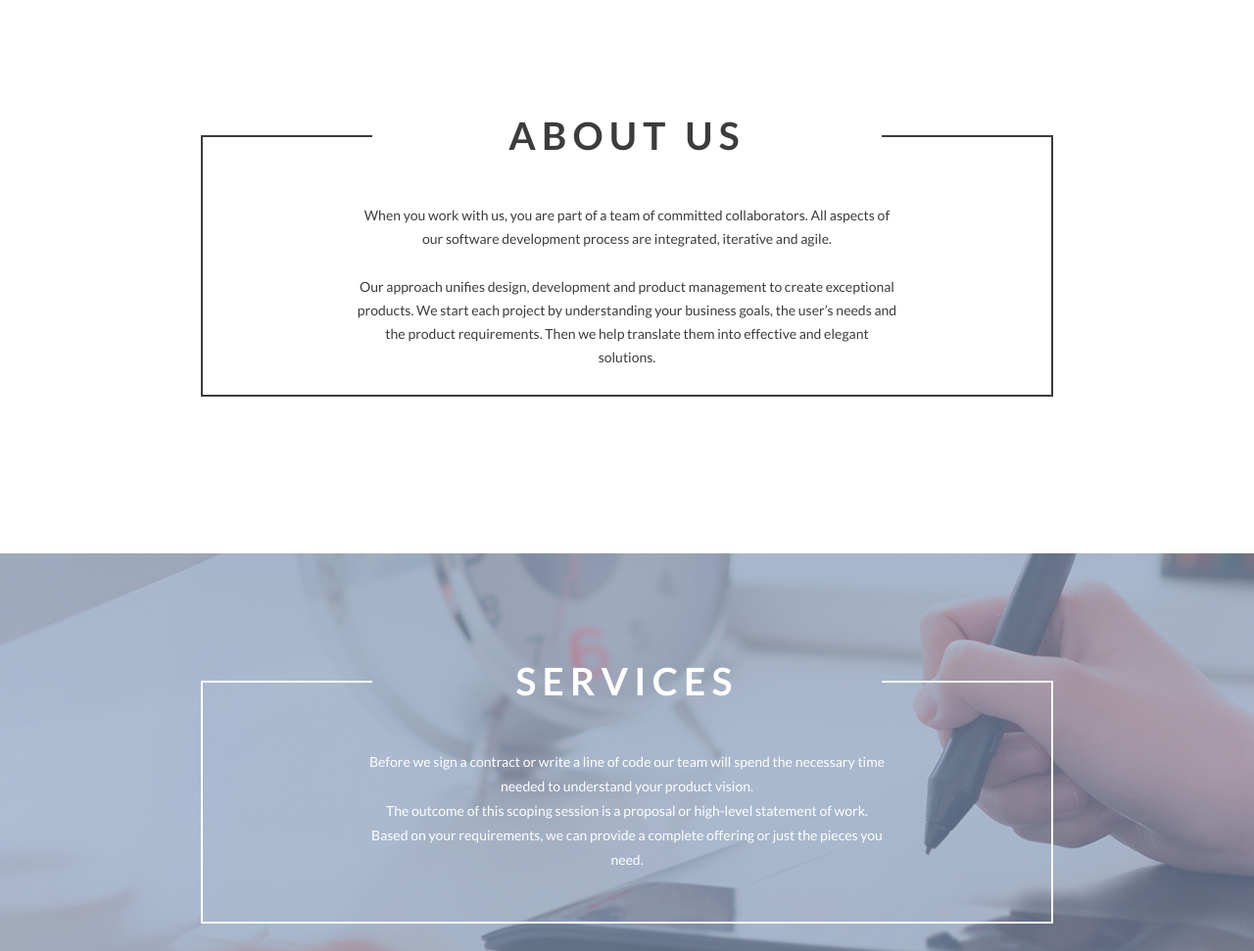
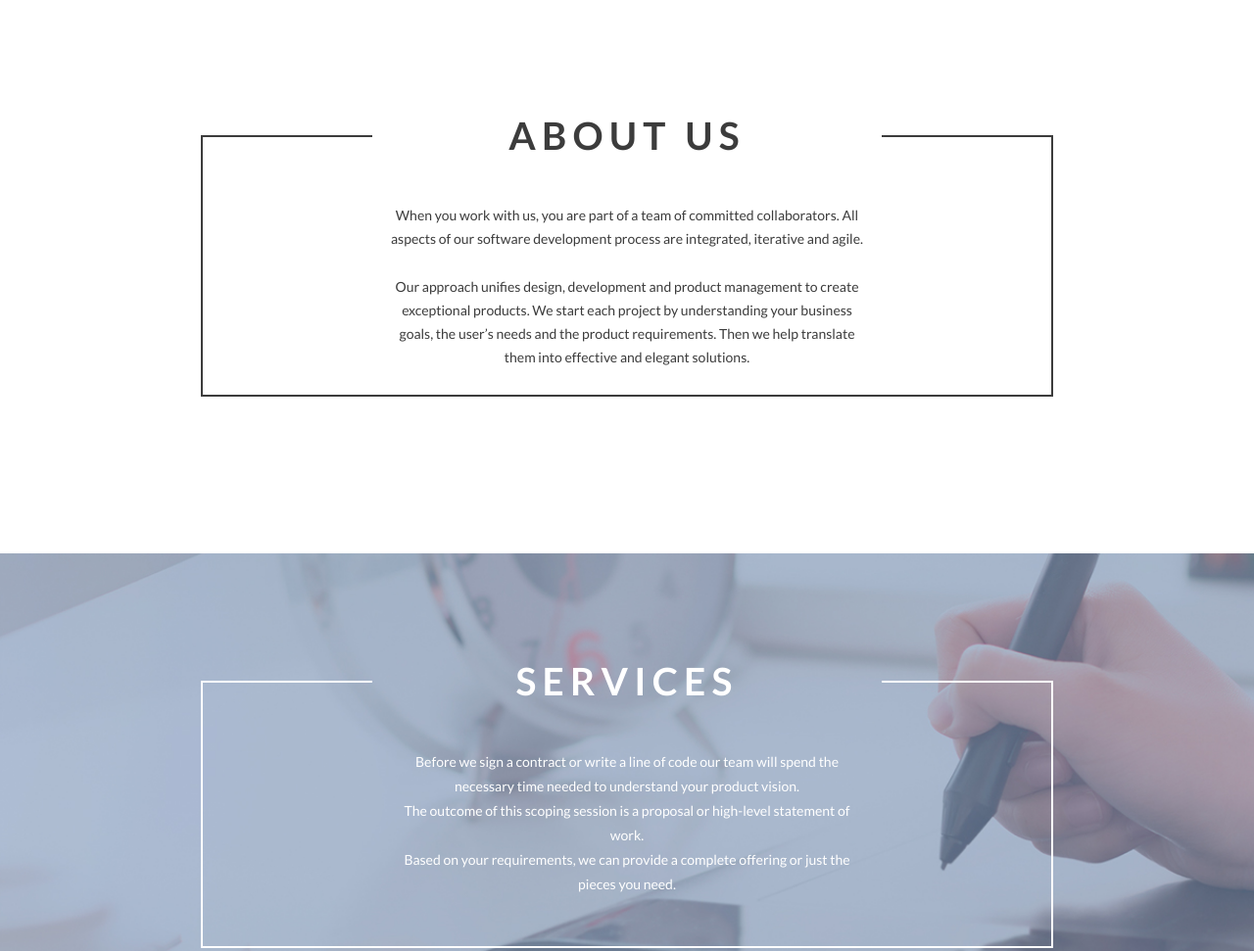
Before and after one commit to biriukov10/design-lab, a plain HTML site: page index.html in a window 1280 px wide. Shown: the part 1180-2151 px from the top of the page at 98% size. Drawn offline with Linux system fonts and the light colour scheme.

Commit message:
add 15vw for ba-box

```diff
--- a/css/style.css
+++ b/css/style.css
@@ -92,7 +92,7 @@ h1,h2,h3,h4,h5,h6 {
   position: relative;
   border: 2px solid #3c3c3c;
   border-top: none;
-  padding: 70px 12.3vw 26px;
+  padding: 70px 15vw 26px;
   font-size: 0.875rem;
 }
 .ba-about__title {
```
